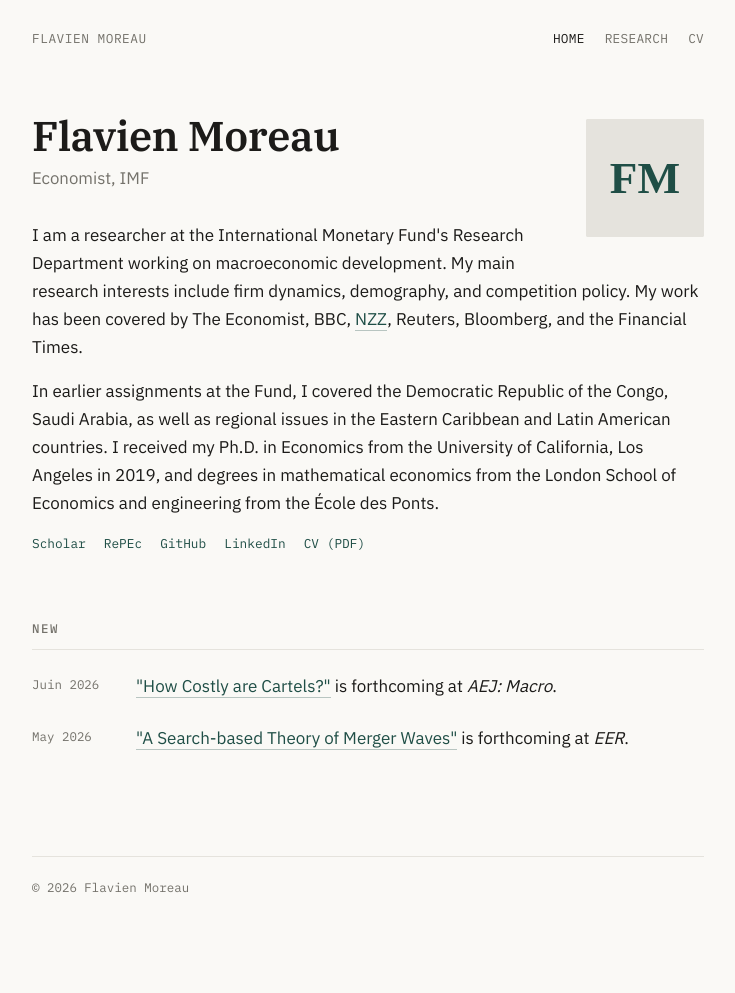
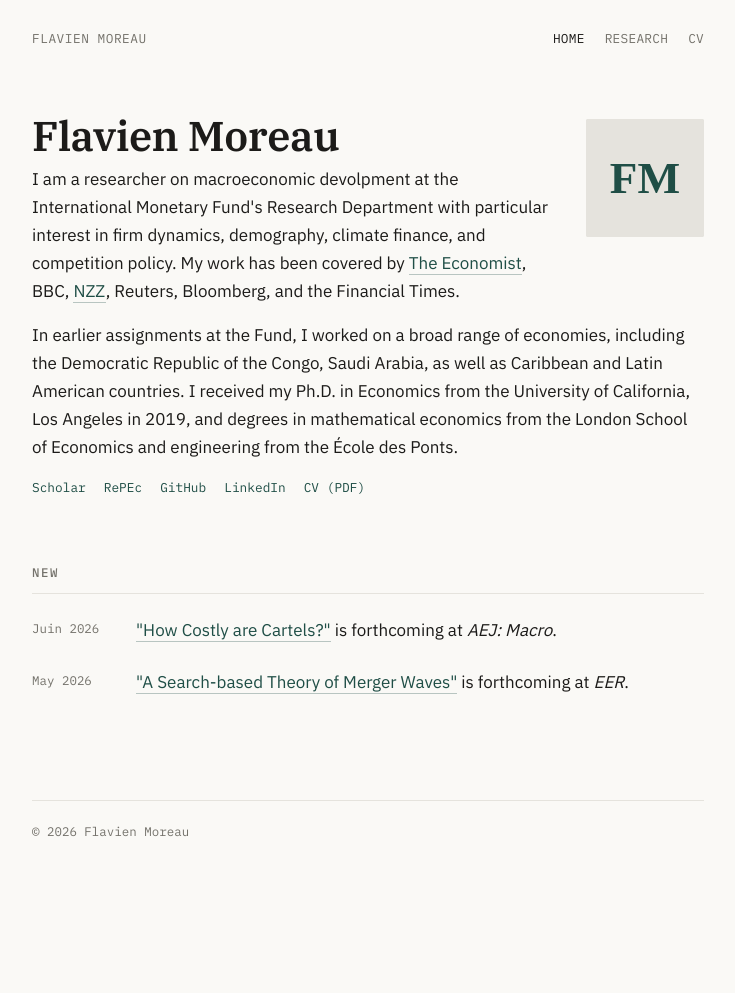
Before and after one commit to flavienmoreau/flavienmoreau.github.io, a Jekyll site: the page built from index.md, in a window 1280 px wide. Shown: the whole page, without its empty margins (272-1007 px from the left). Built offline with Jekyll 4.4.1, drawn with Linux system fonts in a browser that asks for light colours; after the commit the page ends 938 px from its top, so only the background shows below that.

Commit message:
Revise author role and biography in index.md
Updated author role and bio details for clarity and accuracy.

```diff
--- a/index.md
+++ b/index.md
@@ -6,10 +6,10 @@ title: Home
 <section class="hero">
   <img class="portrait" src="{{ '/assets/img/portrait.svg' | relative_url }}" alt="{{ site.author.name }}">
   <h1>{{ site.author.name }}</h1>
-  <p class="role">{{ site.author.role }}, {{ site.author.affiliation }}</p>
+  <!-- <p class="role">{{ site.author.role }}, {{ site.author.affiliation }}</p> -->
   <div class="bio">
-    <p>I am a researcher at the International Monetary Fund's Research Department working on macroeconomic development. My main research interests include firm dynamics, demography, and competition policy. My work has been covered by The Economist, BBC, <a href="{{ '/assets/press/NZZ_am_Sonntag_2025-09-28.pdf' | relative_url }}">NZZ</a>, Reuters, Bloomberg, and the Financial Times.</p>
-    <p>In earlier assignments at the Fund, I covered the Democratic Republic of the Congo, Saudi Arabia, as well as regional issues in the Eastern Caribbean and Latin American countries. I received my Ph.D. in Economics from the University of California, Los Angeles in 2019, and degrees in mathematical economics from the London School of Economics and engineering from the École des Ponts.</p>
+    <p>I am a researcher on macroeconomic devolpment at the International Monetary Fund's Research Department with particular interest in firm dynamics, demography, climate finance, and competition policy. My work has been covered by <a href="https://www.economist.com/the-americas/2024/06/13/why-latin-america-is-the-worlds-trade-pipsqueak">The Economist</a>, BBC, <a href="{{ '/assets/press/NZZ_am_Sonntag_2025-09-28.pdf' | relative_url }}">NZZ</a>, Reuters, Bloomberg, and the Financial Times.</p>
+    <p>In earlier assignments at the Fund, I worked on a broad range of economies, including the Democratic Republic of the Congo, Saudi Arabia, as well as Caribbean and Latin American countries. I received my Ph.D. in Economics from the University of California, Los Angeles in 2019, and degrees in mathematical economics from the London School of Economics and engineering from the École des Ponts.</p>
     {% include social.html %}
   </div>
 </section>
```
